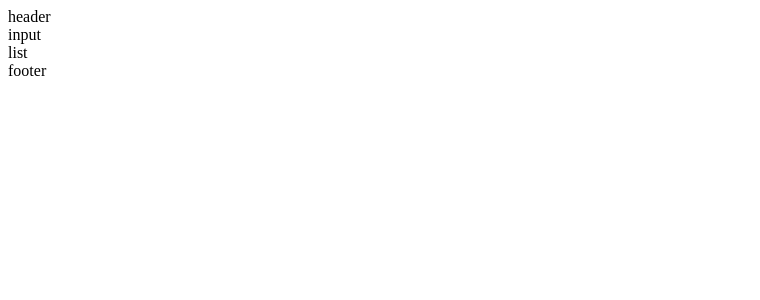
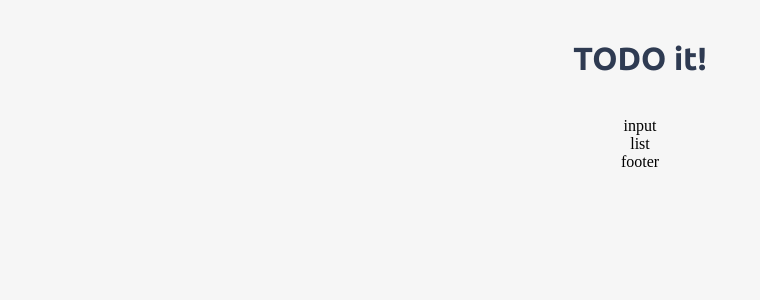
Before and after one commit to kbu715/vue-todo, a Vue app: page / in a window 1280 px wide. Shown: the top 300 px of the page, without its empty margins (0-760 px from the left). Built offline with nearby package versions, Linux system fonts and the light colour scheme.

Commit message:
feat: add font-awesome, ubuntu, and styles

```diff
--- a/public/index.html
+++ b/public/index.html
@@ -1,17 +1,31 @@
 <!DOCTYPE html>
 <html lang="">
+
 <head>
   <meta charset="utf-8">
   <meta http-equiv="X-UA-Compatible" content="IE=edge">
   <meta name="viewport" content="width=device-width,initial-scale=1.0">
   <link rel="icon" href="<%= BASE_URL %>favicon.ico">
-    <title><%= htmlWebpackPlugin.options.title %></title>
+  <link rel="stylesheet" href="https://pro.fontawesome.com/releases/v5.10.0/css/all.css"
+    integrity="sha384-AYmEC3Yw5cVb3ZcuHtOA93w35dYTsvhLPVnYs9eStHfGJvOvKxVfELGroGkvsg+p" crossorigin="anonymous" />
+  <link rel="preconnect" href="https://fonts.googleapis.com">
+  <link rel="preconnect" href="https://fonts.gstatic.com" crossorigin>
+  <link
+    href="https://fonts.googleapis.com/css2?family=Ubuntu:ital,wght@0,300;0,400;0,700;1,300;1,400;1,500;1,700&display=swap"
+    rel="stylesheet">
+
+  <title>
+    <%= htmlWebpackPlugin.options.title %>
+  </title>
 </head>
+
 <body>
   <noscript>
-      <strong>We're sorry but <%= htmlWebpackPlugin.options.title %> doesn't work properly without JavaScript enabled. Please enable it to continue.</strong>
+    <strong>We're sorry but <%= htmlWebpackPlugin.options.title %> doesn't work properly without JavaScript enabled.
+        Please enable it to continue.</strong>
   </noscript>
   <div id="app"></div>
   <!-- built files will be auto injected -->
 </body>
+
 </html>
--- a/src/App.vue
+++ b/src/App.vue
@@ -24,5 +24,18 @@ export default {
 </script>
 
 <style>
-
+  body {
+    text-align: center;
+    background-color: #f6f6f6;
+  }
+  input {
+    border-style: groove;
+    width: 200px;
+  }
+  button {
+    border-style: groove;
+  }
+  .shadow {
+    box-shadow: 5px 10px 10px rgba(0, 0, 0, 0.03);
+  }
 </style>
--- a/src/components/TodoHeader.vue
+++ b/src/components/TodoHeader.vue
@@ -1,13 +1,19 @@
 <template>
-  <div>
-    header
-  </div>
+  <header>
+    <h1>TODO it!</h1>
+  </header>
 </template>
 <script>
 export default {
   // js script
 }
 </script>
-<style>
+<style scoped>
   /* css */
+  h1 {
+    color: #2f3b52;
+    font-weight: 900;
+    margin: 2.5rem 1.5rem;
+    font-family: 'Ubuntu', sans-serif;
+  }
 </style>
```
Lines whose indentation alone changed are shown as unchanged.
